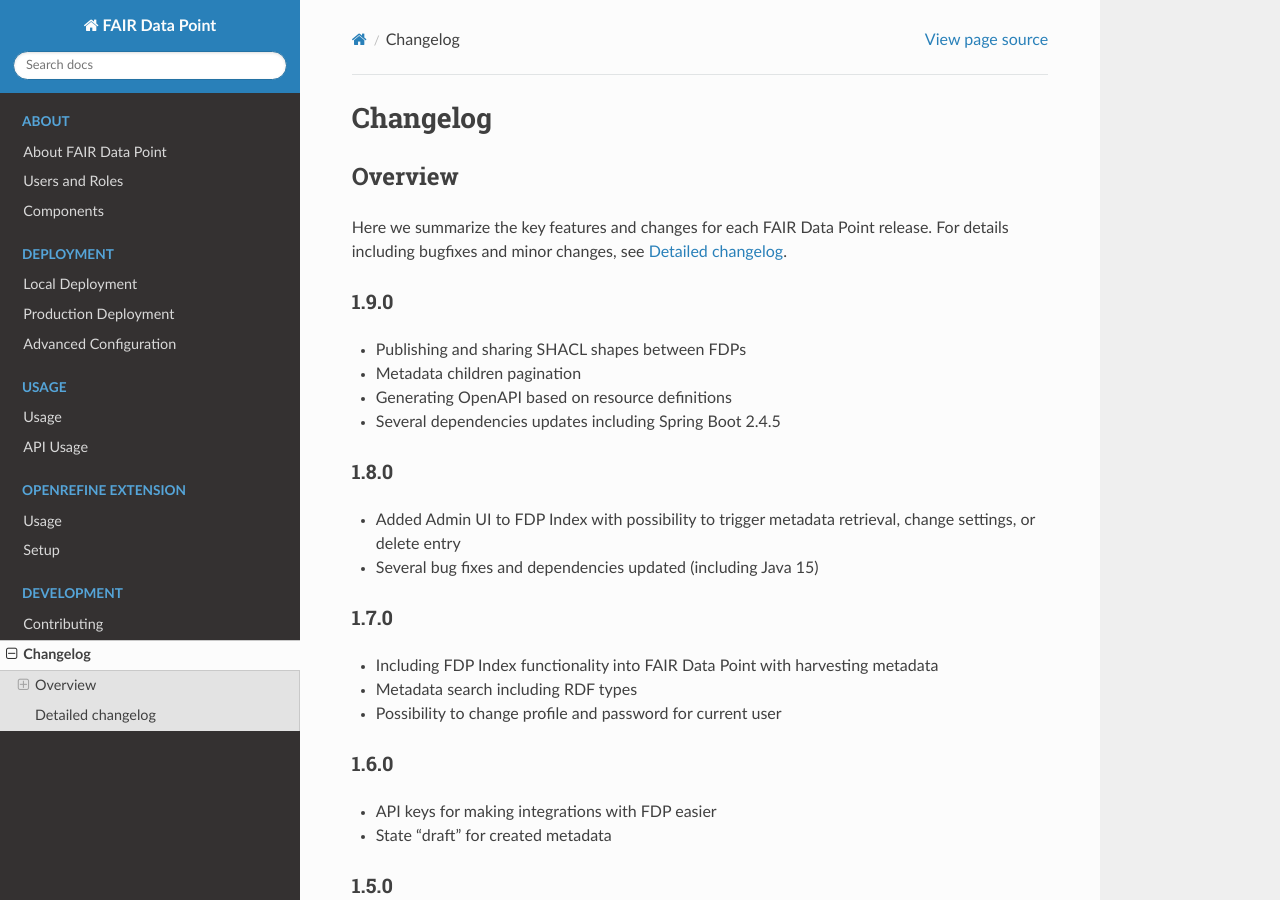
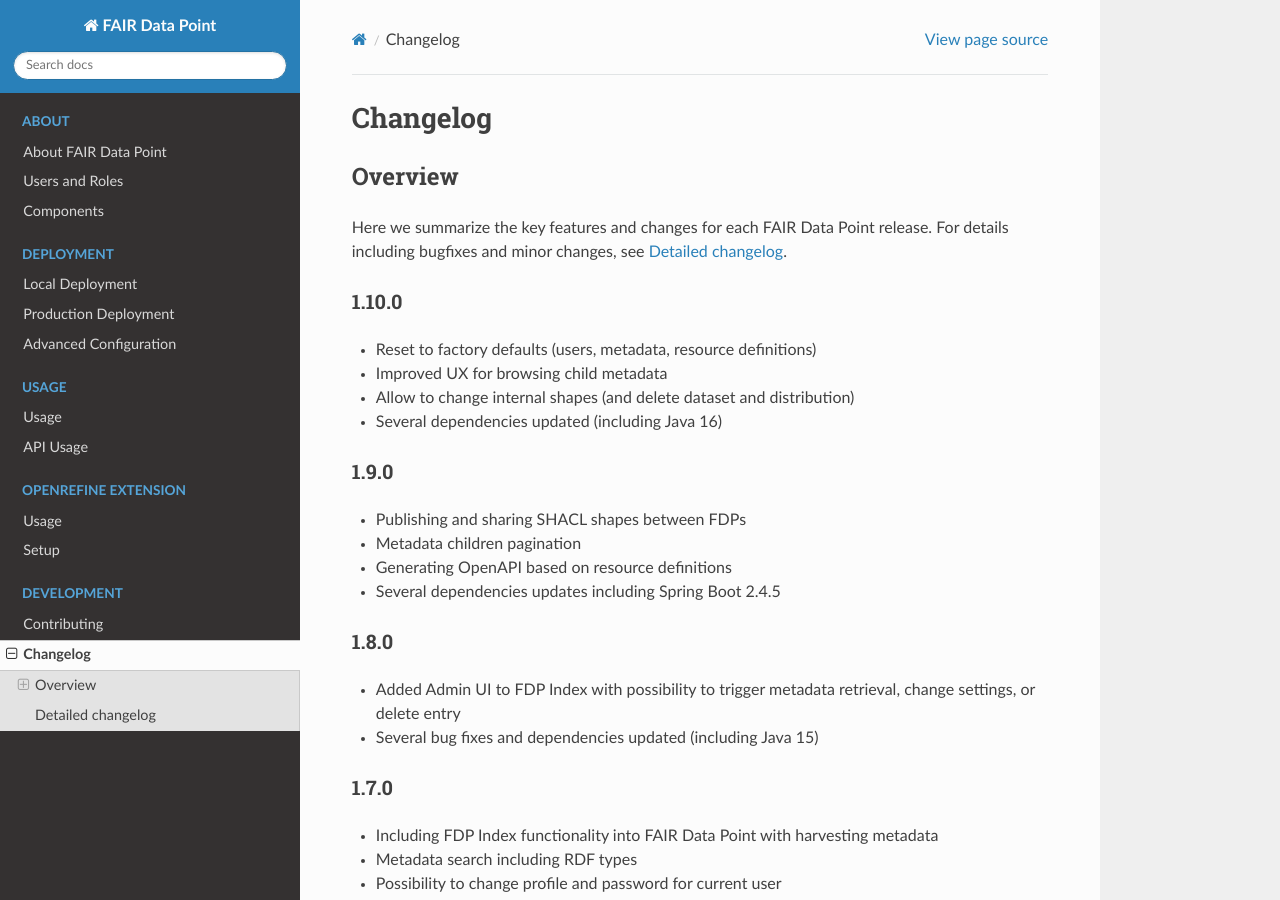
Before and after one commit to FAIRDataTeam/FAIRDataPoint-Docs, a Sphinx documentation site: the page built from docs/development/changelog.rst, in a window 1280 px wide and 900 px high. Built offline with Sphinx 7.4.7 and the Read the Docs theme 2.0.0, drawn with Linux system fonts in a browser that asks for light colours.

Commit message:
Release 1.10.0

```diff
--- a/docs/conf.py
+++ b/docs/conf.py
@@ -22,7 +22,7 @@
 author = 'Dutch Techcentre for Life Sciences'
 
 # The full version, including alpha/beta/rc tags
-release = '1.9.0'
+release = '1.10.0'
 
 
 # -- General configuration ---------------------------------------------------
--- a/docs/deployment/advanced-configuration.rst
+++ b/docs/deployment/advanced-configuration.rst
@@ -167,7 +167,7 @@
     # ...
 
     index_client:
-      image: fairdata/fairdatapoint-index-client:1.9.0
+      image: fairdata/fairdatapoint-index-client:1.10.0
       restart: always
       # ...
 
@@ -292,13 +292,13 @@
     version: '3'
     services:
         fdp:
-            image: fairdata/fairdatapoint:1.9.0
+            image: fairdata/fairdatapoint:1.10.0
             volumes:
                 - ./application.yml:/fdp/application.yml:ro
                 # ... other volumes
 
         fdp-client:
-            image: fairdata/fairdatapoint-client:1.9.0
+            image: fairdata/fairdatapoint-client:1.10.0
             ports:
                 - 80:80
             environment:
--- a/docs/deployment/production-deployment.rst
+++ b/docs/deployment/production-deployment.rst
@@ -104,12 +104,12 @@
                 - /etc/letsencrypt:/etc/letsencrypt:ro
 
         fdp:
-            image: fairdata/fairdatapoint:1.9.0
+            image: fairdata/fairdatapoint:1.10.0
             volumes:
                 - ./application.yml:/fdp/application.yml:ro
 
         fdp-client:
-            image: fairdata/fairdatapoint-client:1.9.0
+            image: fairdata/fairdatapoint-client:1.10.0
             environment:
                 - FDP_HOST=fdp
 
--- a/docs/development/changelog.rst
+++ b/docs/development/changelog.rst
@@ -6,6 +6,14 @@
 ========
 
 Here we summarize the key features and changes for each FAIR Data Point release. For details including bugfixes and minor changes, see :ref:`detailed-changelog`.
+
+1.10.0
+-----
+
+- Reset to factory defaults (users, metadata, resource definitions)
+- Improved UX for browsing child metadata
+- Allow to change internal shapes (and delete dataset and distribution)
+- Several dependencies updated (including Java 16)
 
 1.9.0
 -----
```
Also changed, not shown: docs/deployment/local-deployment.rst (+8 -8 lines).
